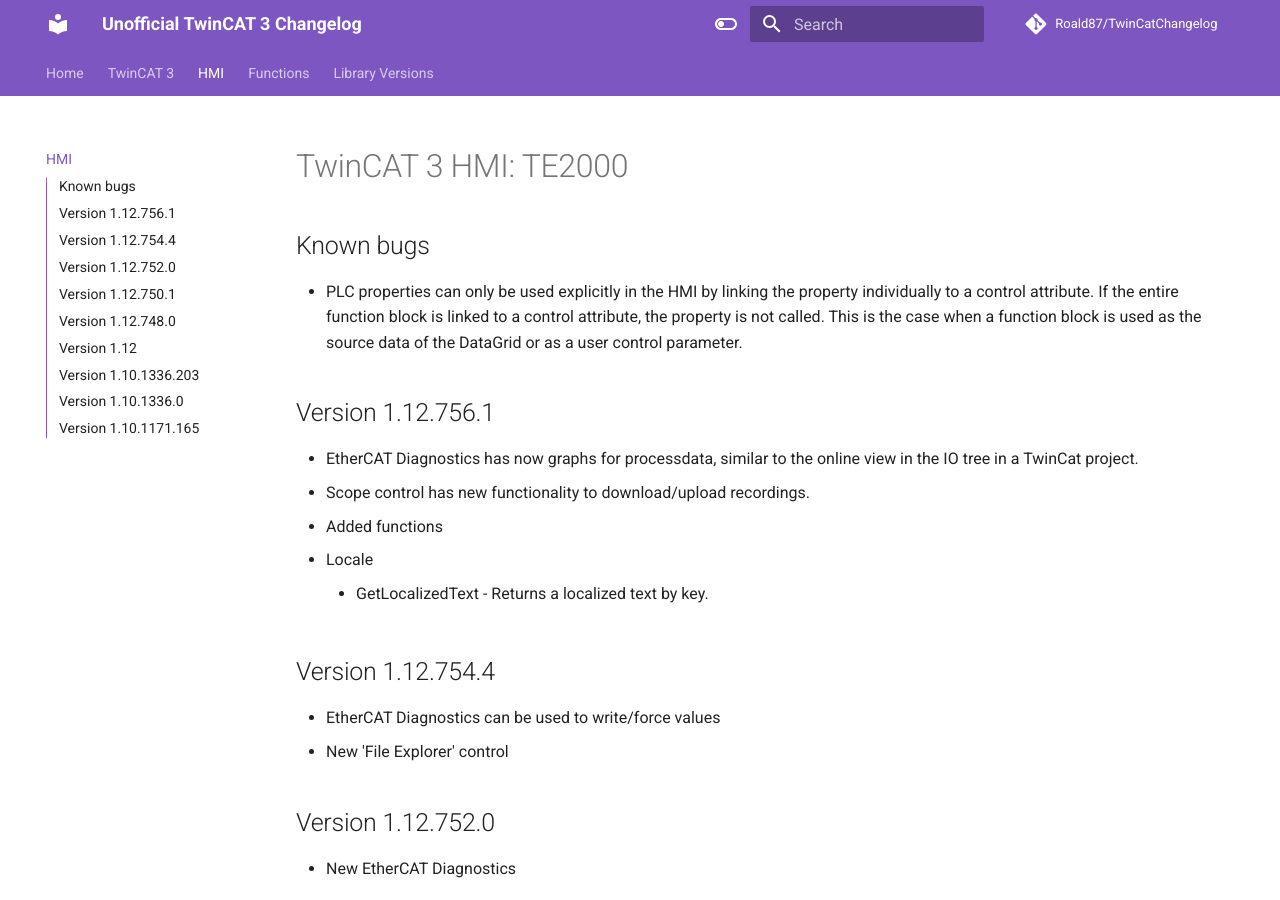
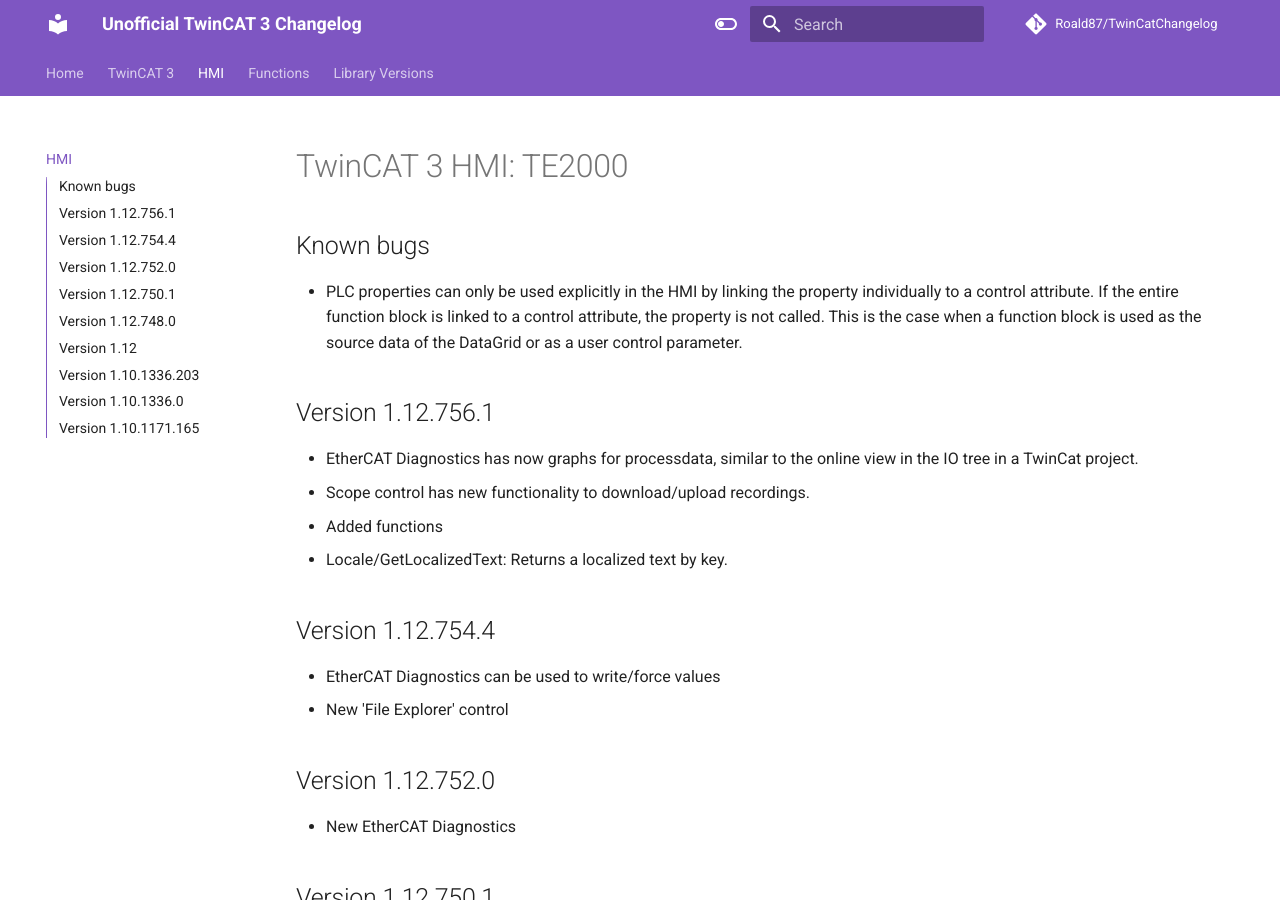
Before and after one commit to Roald87/TwinCatChangelog, an MkDocs documentation site: the page built from docs/hmi_changelog.md, in a window 1280 px wide and 900 px high. Built offline with MkDocs 1.6.1 and Material for MkDocs 9.7.7, drawn with Linux system fonts in a browser that asks for light colours; comment, search, counter and statistics services are not loaded.

Commit message:
Format function category

```diff
--- a/docs/hmi_changelog.md
+++ b/docs/hmi_changelog.md
@@ -9,8 +9,7 @@
 - EtherCAT Diagnostics has now graphs for processdata, similar to the online view in the IO tree in a TwinCat project.
 - Scope control has new functionality to download/upload recordings.
 - Added functions
-  - Locale
-    - GetLocalizedText - Returns a localized text by key.
+  - Locale/GetLocalizedText: Returns a localized text by key.
 
 ## Version 1.12.754.4
 
```
